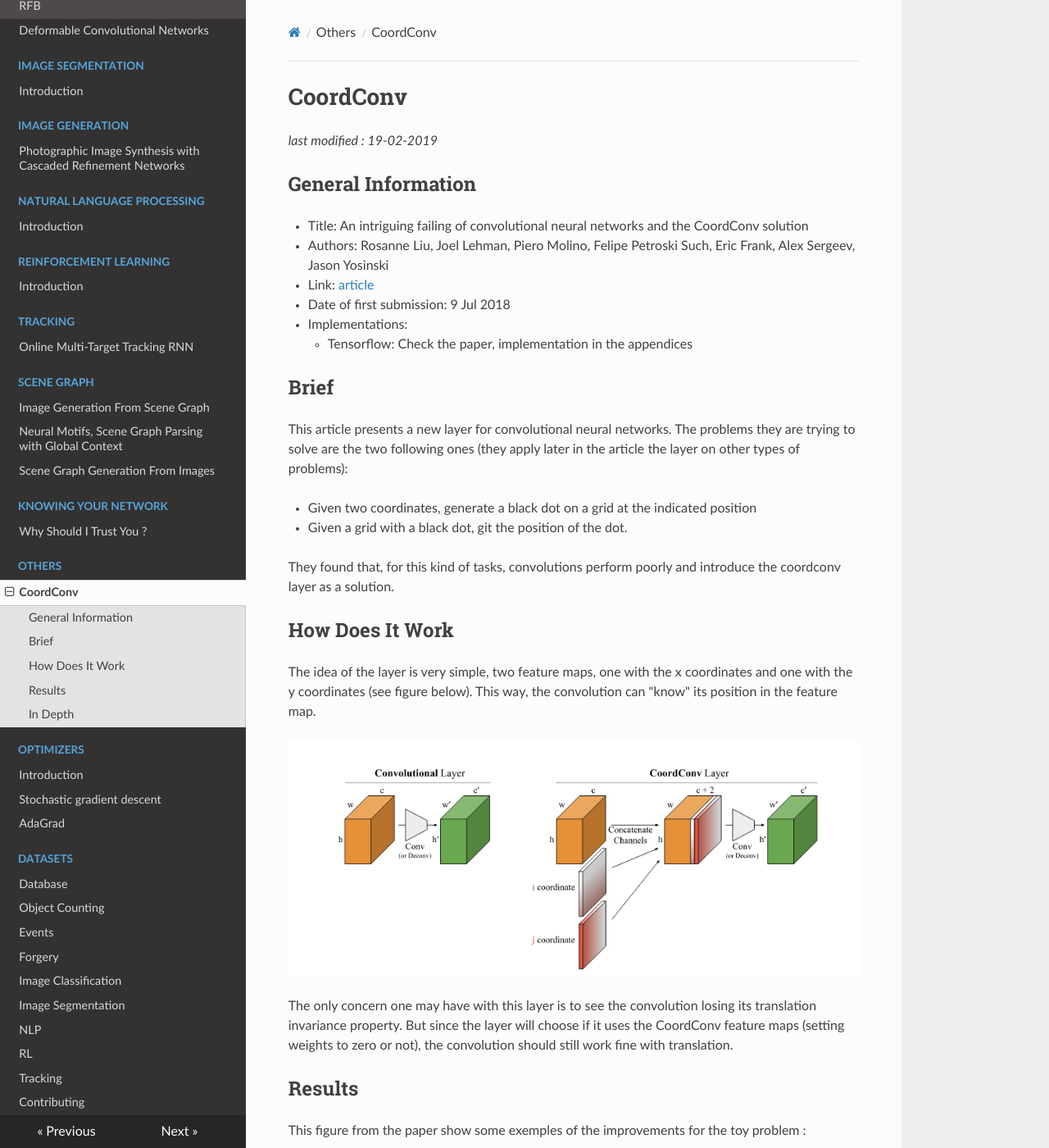
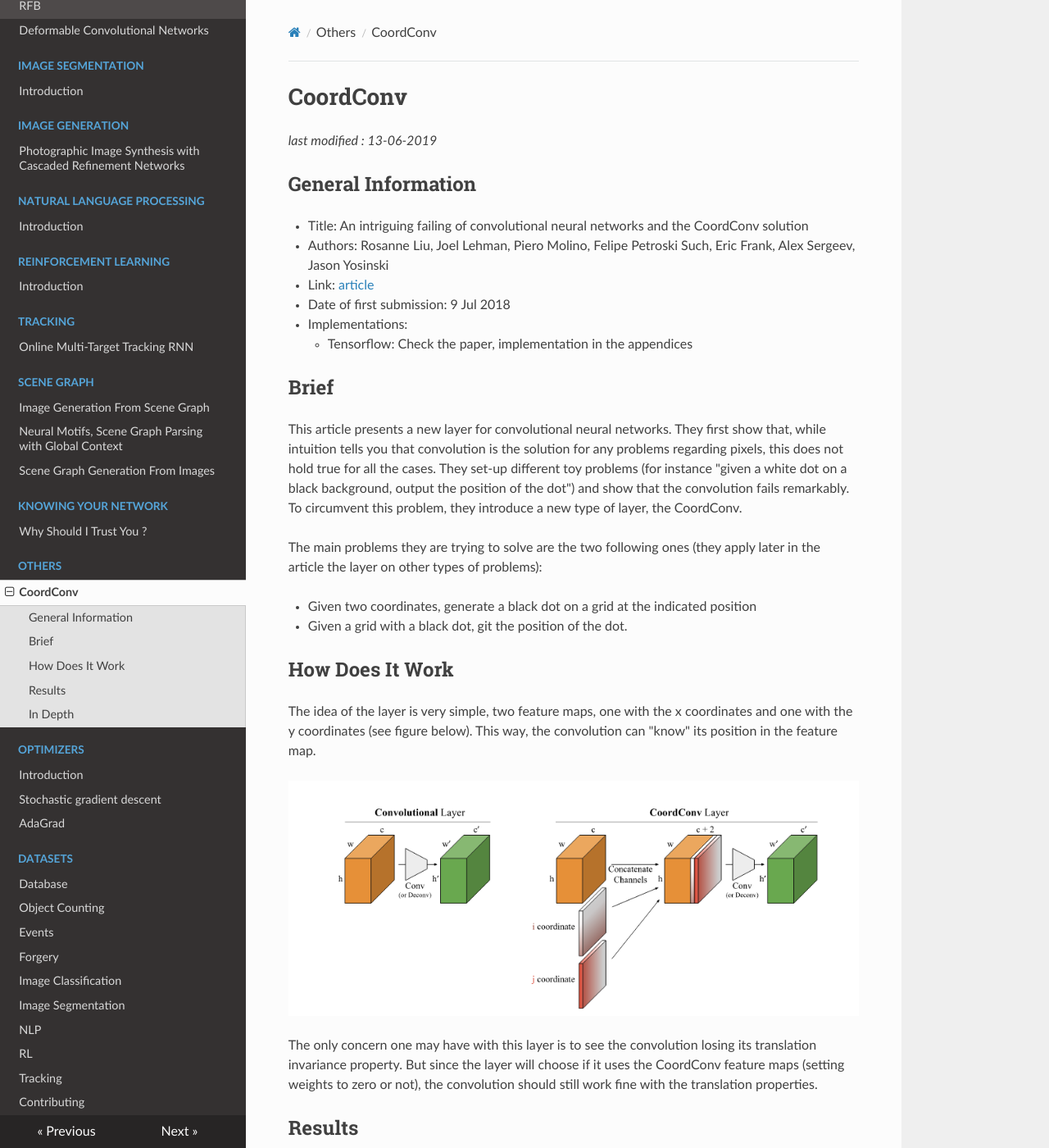
Before and after one commit to D3lt4lph4/papers, an MkDocs documentation site: the page built from docs/others/coordconv.md, in a window 1280 px wide and 1400 px high. Shown: the whole window at 82% size. Built offline with MkDocs 1.6.1, drawn with Linux system fonts in a browser that asks for light colours; nearby versions of some CDN libraries; old or Windows-style settings are respelled for this version of MkDocs; some of the changed text lies outside the part shown.

Commit message:
updating the coordconv description

```diff
--- a/docs/others/coordconv.md
+++ b/docs/others/coordconv.md
@@ -1,6 +1,6 @@
 # CoordConv
 
-_last modified : 19-02-2019_
+_last modified : 13-06-2019_
 
 ## General Information
 
@@ -13,13 +13,14 @@ _last modified : 19-02-2019_
 
 ## Brief
 
-This article presents a new layer for convolutional neural networks.
-The problems they are trying to solve are the two following ones (they apply later in the article the layer on other types of problems):
+
+
+This article presents a new layer for convolutional neural networks. They first show that, while intuition tells you that convolution is the solution for any problems regarding pixels, this does not hold true for all the cases. They set-up different toy problems (for instance "given a white dot on a black background, output the position of the dot") and show that the convolution fails remarkably. To circumvent this problem, they introduce a new type of layer, the CoordConv.
+
+The main problems they are trying to solve are the two following ones (they apply later in the article the layer on other types of problems):
 
 - Given two coordinates, generate a black dot on a grid at the indicated position
 - Given a grid with a black dot, git the position of the dot.
-
-They found that, for this kind of tasks, convolutions perform poorly and introduce the coordconv layer as a solution.
 
 ## How Does It Work
 
@@ -27,7 +28,7 @@ The idea of the layer is very simple, two feature maps, one with the x coordinat
 
 ![Layer](https://raw.githubusercontent.com/D3lt4lph4/papers/master/docs/images/others/coordconv/uber_coordconv_layer.png "Layer")
 
-The only concern one may have with this layer is to see the convolution losing its translation invariance property. But since the layer will choose if it uses the CoordConv feature maps (setting weights to zero or not), the convolution should still work fine with translation.
+The only concern one may have with this layer is to see the convolution losing its translation invariance property. But since the layer will choose if it uses the CoordConv feature maps (setting weights to zero or not), the convolution should still work fine with the translation properties.
 
 ## Results
 
```
Also changed, not shown: other parts of docs/others/coordconv.md (+1 -1 lines).
